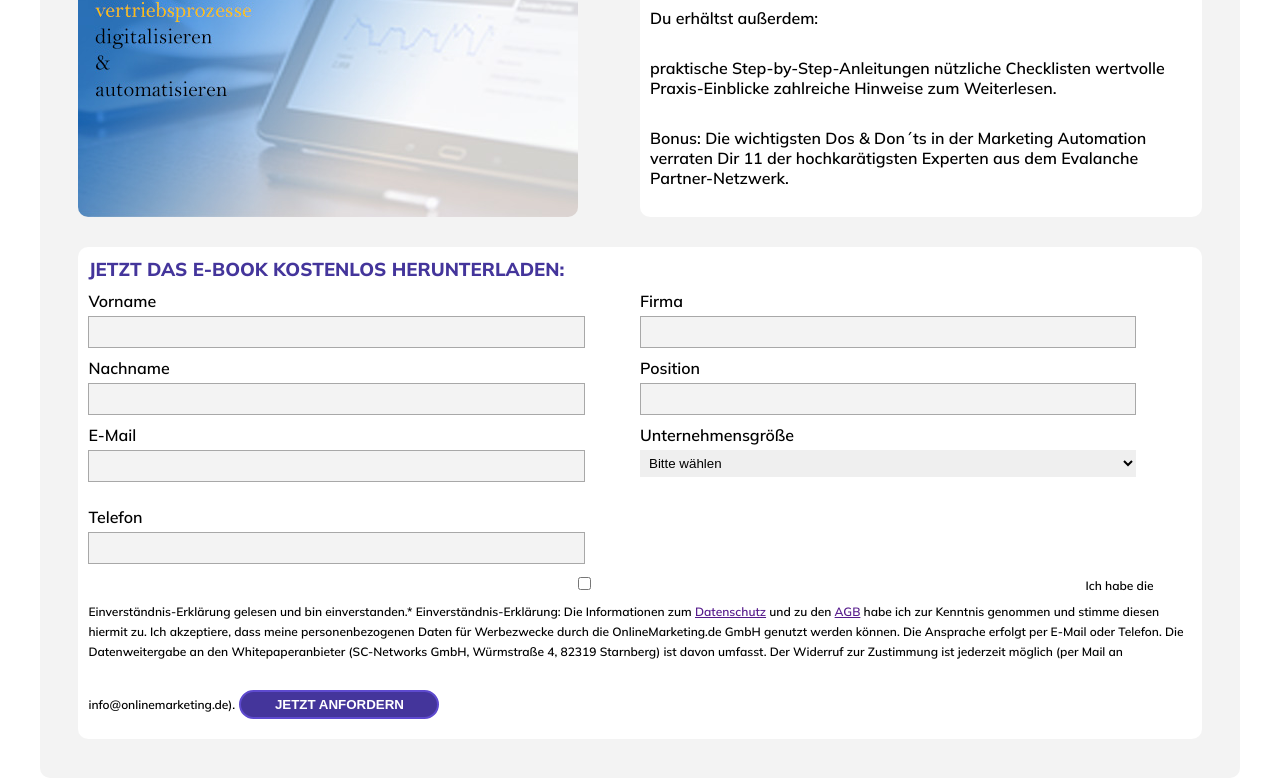
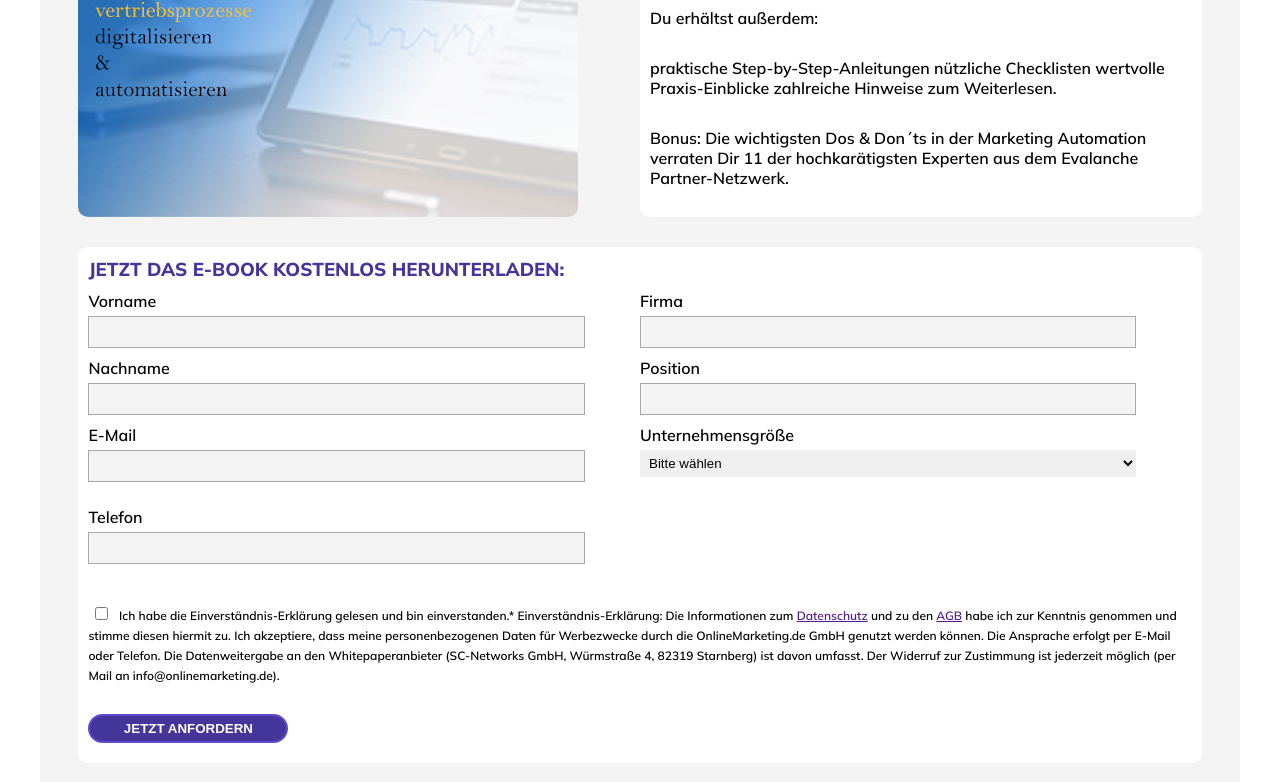
Before and after one commit to MiloszSzymanek/E-book-download-form, a plain HTML site: page index.html in a window 1280 px wide. Shown: the part 431-1213 px from the top of the page. Drawn offline with Linux system fonts and the light colour scheme.

Commit message:
checkbox correction

```diff
--- a/style.css
+++ b/style.css
@@ -112,6 +112,7 @@ span {
 
 button {
   font-weight: 600;
+  display: block;
   margin: 30px 0 10px 0;
   color: white;
   text-transform: uppercase;
@@ -120,6 +121,16 @@ button {
   border-radius: 25px;
   background-color: rgb(68, 53, 155);
   width: 100%;
+}
+
+input#checkbox {
+  width: fit-content;
+  margin: 0 .5em;
+}
+
+input#telefon {
+
+  margin-bottom: 40px;
 }
 
 @media screen and (min-width: 768px) {
```
